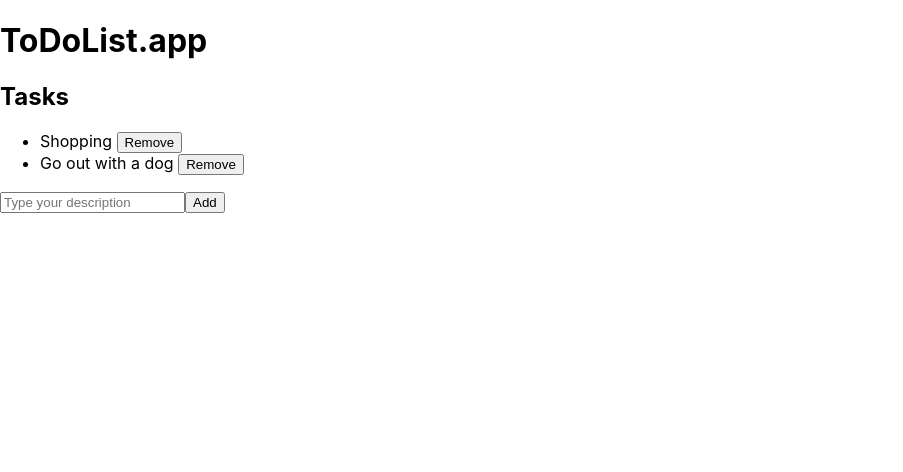
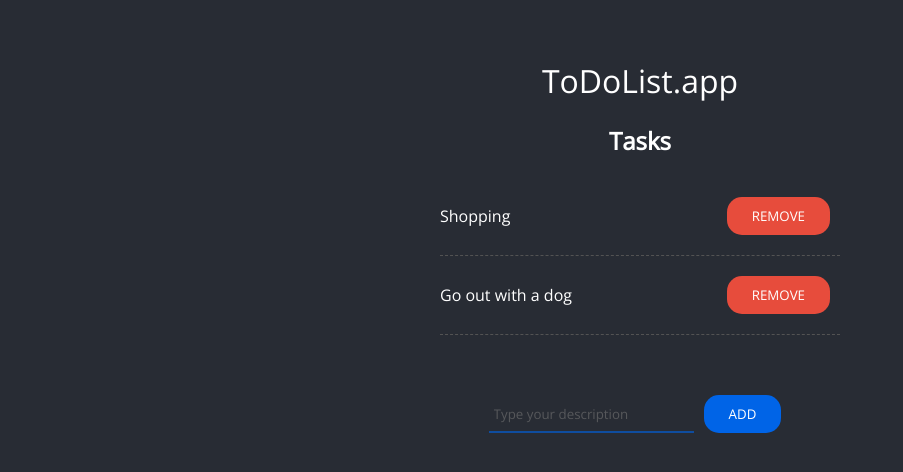
Before and after one commit to mpa-ia/To-Do-App, a React (Create React App) app in the folder client/: page / in a window 1280 px wide. Shown: the top 472 px of the page, without its empty margins (0-903 px from the left). Built offline with nearby package versions, Linux system fonts and the light colour scheme; the HTML template or start-up script is replaced by a standard one.

Commit message:
Style tasks list

```diff
--- a/client/src/index.css
+++ b/client/src/index.css
@@ -1,13 +1,75 @@
+@import url('https://fonts.googleapis.com/css?family=Open+Sans&display=swap');
+
 body {
-  margin: 0;
-  font-family: -apple-system, BlinkMacSystemFont, 'Segoe UI', 'Roboto', 'Oxygen',
-    'Ubuntu', 'Cantarell', 'Fira Sans', 'Droid Sans', 'Helvetica Neue',
-    sans-serif;
-  -webkit-font-smoothing: antialiased;
-  -moz-osx-font-smoothing: grayscale;
+  background: #282c34;
+  color: #fff;
+  font-family: 'Open Sans', sans-serif;
+  padding: 30px;
+  text-align: center;
 }
 
-code {
-  font-family: source-code-pro, Menlo, Monaco, Consolas, 'Courier New',
-    monospace;
+h1 {
+  font-weight: lighter;
 }
+
+p {
+  color: #999;
+  font-size: 0.8rem;
+}
+
+.btn {
+  background: #0064e7;
+  border: none;
+  border-radius: 15px;
+  padding: 10px 25px;
+  color: #fff;
+  font-family: inherit;
+  margin: 20px 10px;
+  text-transform: uppercase;
+  outline: none;
+  transition: .2s;
+  cursor: pointer;
+}
+
+.btn:hover {
+  box-shadow: 0 0 20px rgba(0,0,0,0.2);
+}
+
+.btn--red {
+  background: #e74c3c;
+}
+
+.text-input {
+  background: none;
+  border: none;
+  color: #fff;
+  border-bottom: 2px solid #0064e7;
+  padding: 8px 25px 8px 5px;
+  font-family: inherit;
+  outline: none;
+  opacity: 0.6;
+  transition: .3s;
+}
+
+.text-input:focus {
+  opacity: 1;
+}
+
+
+.tasks-section {
+  margin-bottom: 100px;
+}
+
+.tasks-section__list {
+  max-width: 400px;
+  list-style-type: none;
+  padding: 0;
+  margin: 20px auto 40px auto;
+}
+
+.task {
+  display: flex;
+  justify-content: space-between;
+  align-items: center;
+  border-bottom: 1px dashed rgb(83, 83, 83);
+}
```
